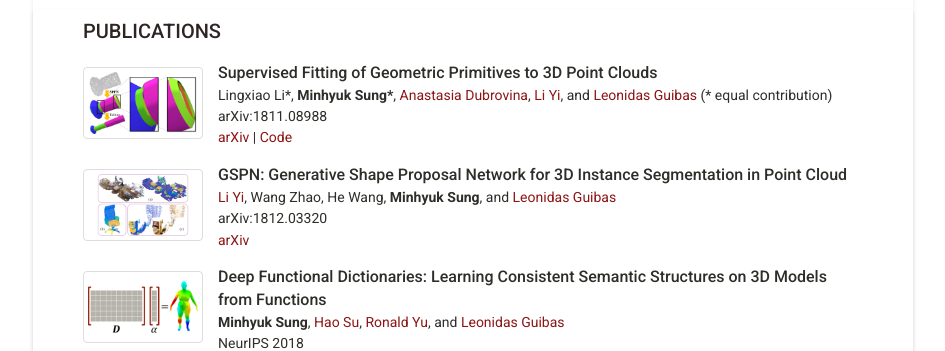
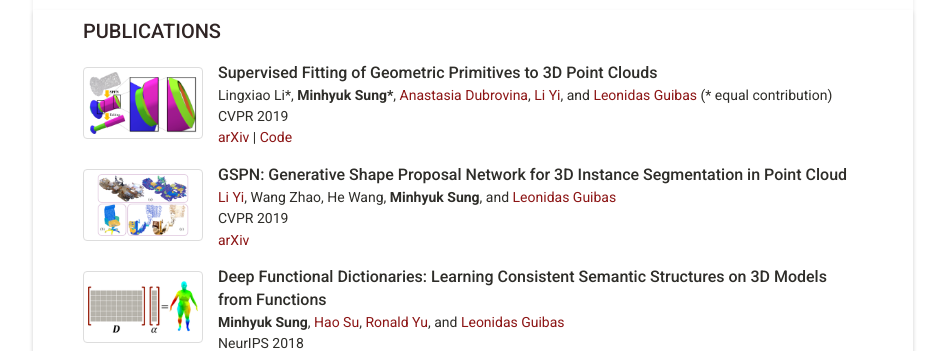
Before and after one commit to mhsung/mhsung.github.io, a Jekyll site: the page built from index.html, in a window 1280 px wide. Shown: the part 381-732 px from the top of the page, without its empty margins (167-1112 px from the left). Built offline with Jekyll 4.4.1, drawn with Linux system fonts in a browser that asks for light colours.

Commit message:
Updated CVPR 2019 papers.

```diff
--- a/_includes/publications.html
+++ b/_includes/publications.html
@@ -4,7 +4,7 @@
 
   <div class="table">
 
-    <!-- cvpr 19' submission 2/2 -->
+    <!-- cvpr 19' 2/2 -->
     <div class="table-row">
       <div class="thumbnail-cell">
         <img class="thumbnail" src="{{site.baseurl}}/assets/images/spfn-thumbnail.png" alt="thumbnail"/>
@@ -23,14 +23,14 @@
           <a href="https://geometry.stanford.edu/member/guibas/" target="_blank:">Leonidas Guibas</a>
           (* equal contribution)
           <br>
-          arXiv:1811.08988<br>
+          CVPR 2019<br>
           <a href="https://arxiv.org/abs/1811.08988" target="_blank">arXiv</a> |
           <a href="https://github.com/csimstu2/SPFN" target="_blank">Code</a>
         </span>
       </div>
     </div>
 
-    <!-- cvpr 19' submission 1/2 -->
+    <!-- cvpr 19' 1/2 -->
     <div class="table-row">
       <div class="thumbnail-cell">
         <img class="thumbnail" src="{{site.baseurl}}/assets/images/gspn-thumbnail.png" alt="thumbnail"/>
@@ -48,7 +48,7 @@
           <b>Minhyuk Sung</b>, and
           <a href="https://geometry.stanford.edu/member/guibas/" target="_blank:">Leonidas Guibas</a>
           <br>
-          arXiv:1812.03320<br>
+          CVPR 2019<br>
           <a href="https://arxiv.org/abs/1812.03320" target="_blank">arXiv</a>
         </span>
       </div>
```
